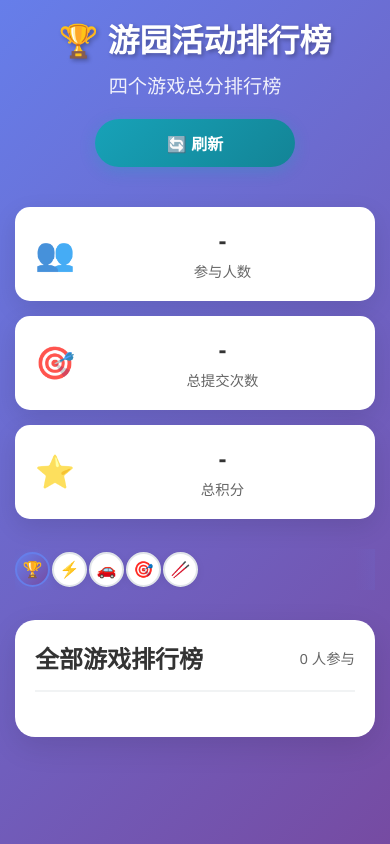
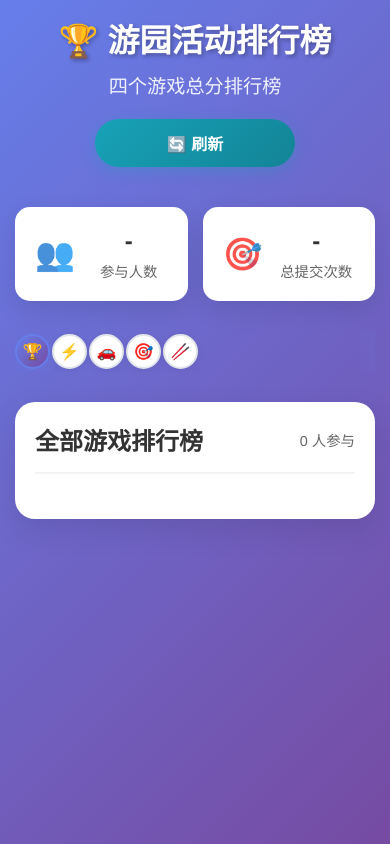
Before and after one commit to hmh38324/leaderboard, a website: page public/index.html in a window 390 px wide. Drawn offline with Linux system fonts and the light colour scheme; no server answers.

Commit message:
隐藏总积分统计框
- 从HTML中移除总积分统计框
- 调整统计概览布局为两列显示
- 优化桌面端和移动端的布局效果
- 保持参与人数和总提交次数两个统计框

```diff
--- a/public/index.html
+++ b/public/index.html
@@ -44,13 +44,7 @@
                     <div class="stat-label">总提交次数</div>
                 </div>
             </div>
-            <div class="stat-card">
-                <div class="stat-icon">⭐</div>
-                <div class="stat-content">
-                    <div class="stat-number" id="totalScore">-</div>
-                    <div class="stat-label">总积分</div>
-                </div>
-            </div>
+            <!-- 总积分统计框已隐藏 -->
         </div>
 
         <!-- 游戏选择器 -->
--- a/public/style.css
+++ b/public/style.css
@@ -73,9 +73,12 @@ header p {
 /* 统计概览 */
 .stats-overview {
     display: grid;
-    grid-template-columns: repeat(auto-fit, minmax(200px, 1fr));
+    grid-template-columns: repeat(2, 1fr);
     gap: 20px;
     margin-bottom: 30px;
+    max-width: 600px;
+    margin-left: auto;
+    margin-right: auto;
 }
 
 .stat-card {
@@ -565,8 +568,9 @@ header p {
     }
 
     .stats-overview {
-        grid-template-columns: 1fr;
+        grid-template-columns: repeat(2, 1fr);
         gap: 15px;
+        max-width: 100%;
     }
 
     .stat-card {
```
